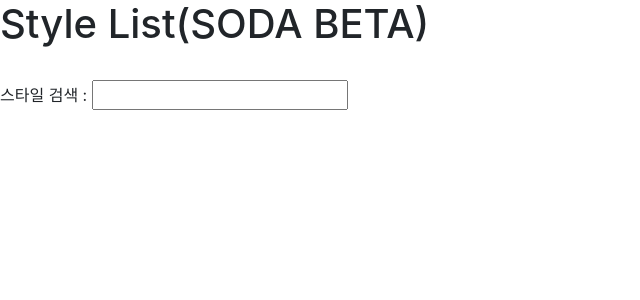
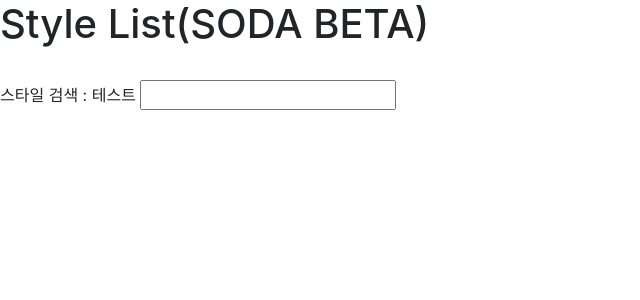
Before and after one commit to leeehwoo/contentsList, a Django app: page /sodabetastyle in a window 1280 px wide. Shown: the top 300 px of the page, without its empty margins (0-640 px from the left). Run offline with Django 3.2, Linux system fonts and the light colour scheme; data that the repository does not hold is empty; some libraries are stand-ins or nearby versions.

Commit message:
[20220121] 테스트 커밋

```diff
--- a/listPage/templates/mainStyleListPageSodaBeta.html
+++ b/listPage/templates/mainStyleListPageSodaBeta.html
@@ -79,7 +79,7 @@
        <br>
 <body>
     <!-- body 부분 -->
-    스타일 검색 :
+    스타일 검색 : 테스트
     <input id="searchInput">
 </body>
 
```
